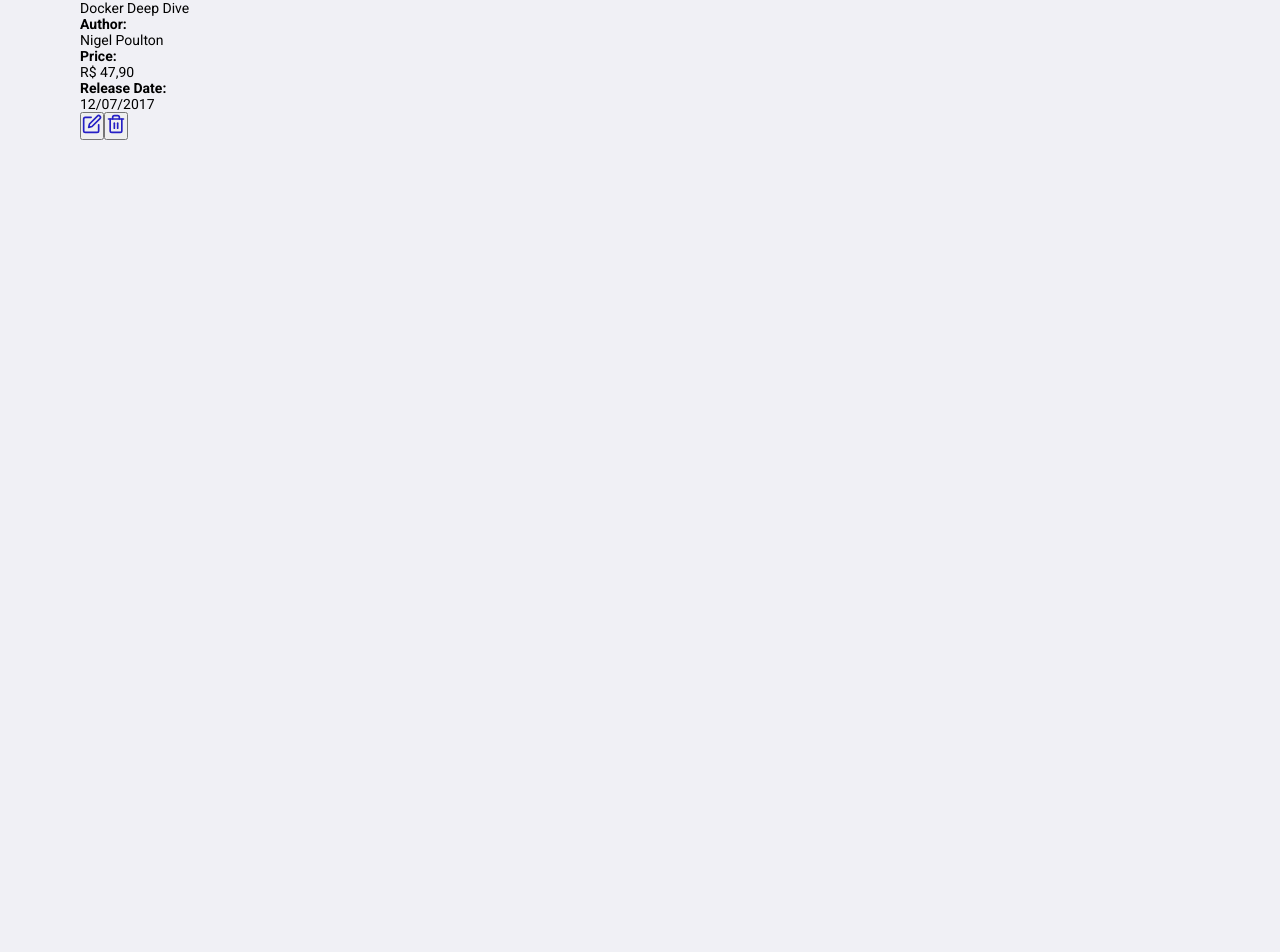
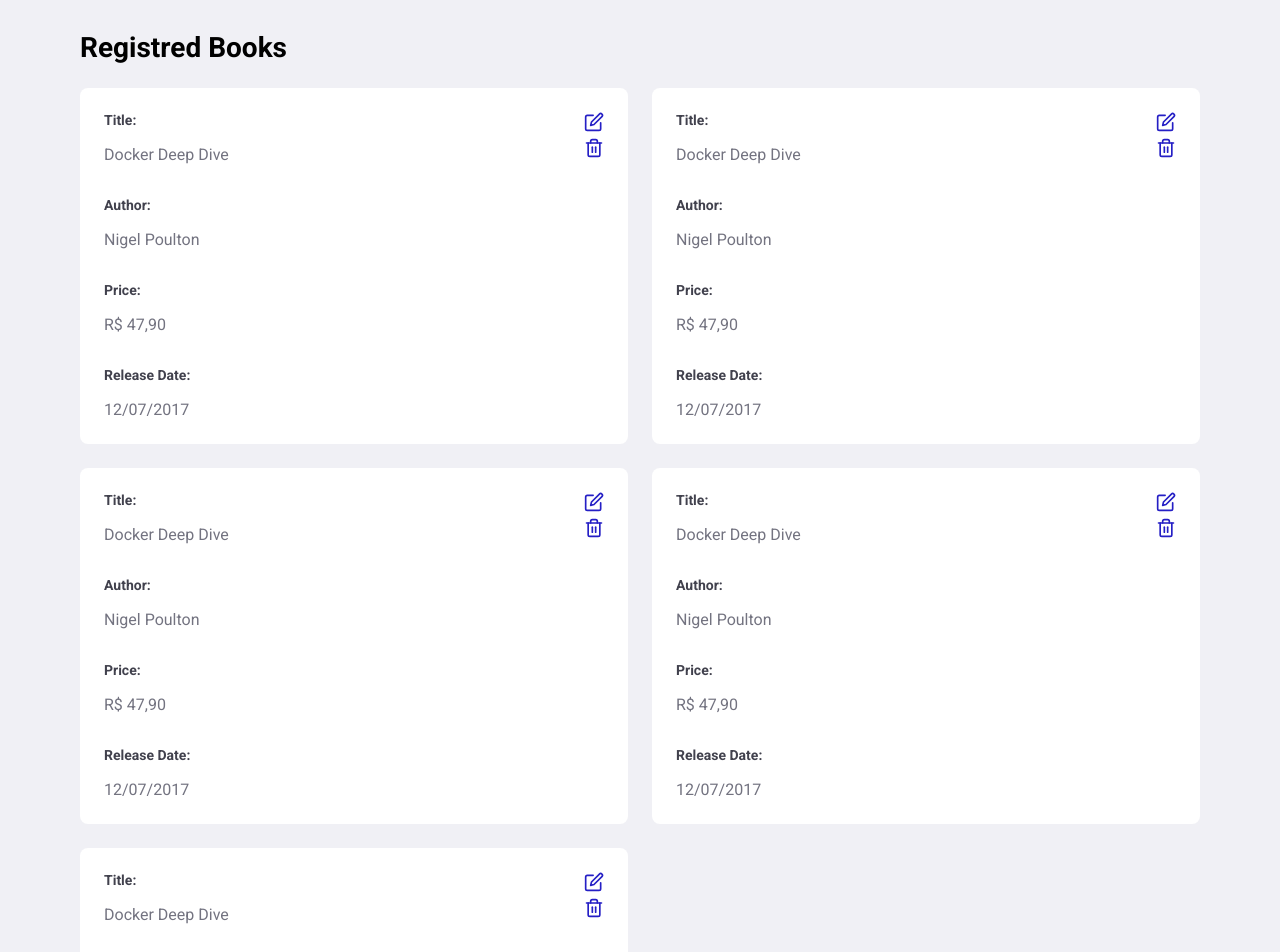
Before and after one commit to fabiosimplis/React_Rest_Client, a React (Create React App) app: page /book in a window 1280 px wide. Shown: the part 145-1097 px from the top of the page. Before the commit the page ends 800 px from the top, so only its background shows below. Built offline with nearby package versions, Linux system fonts and the light colour scheme; the HTML template or start-up script is replaced by a standard one.

Commit message:
:construction: Styling the Books Screen Listing

```diff
--- a/src/pages/Book/index.js
+++ b/src/pages/Book/index.js
@@ -36,6 +36,78 @@
                         <FiTrash2 size={20} color="#251FC5"/>
                     </button>
                 </li>
+
+                <li>
+                    <strong>Title: </strong>
+                    <p>Docker Deep Dive</p>
+                    <strong>Author: </strong>
+                    <p>Nigel Poulton</p>
+                    <strong>Price:</strong>
+                    <p>R$ 47,90</p>
+                    <strong>Release Date: </strong>
+                    <p>12/07/2017</p>
+
+                    <button type="button">
+                        <FiEdit size={20} color="#251FC5"/>
+                    </button>
+                    <button type="button">
+                        <FiTrash2 size={20} color="#251FC5"/>
+                    </button>
+                </li>
+
+                <li>
+                    <strong>Title: </strong>
+                    <p>Docker Deep Dive</p>
+                    <strong>Author: </strong>
+                    <p>Nigel Poulton</p>
+                    <strong>Price:</strong>
+                    <p>R$ 47,90</p>
+                    <strong>Release Date: </strong>
+                    <p>12/07/2017</p>
+
+                    <button type="button">
+                        <FiEdit size={20} color="#251FC5"/>
+                    </button>
+                    <button type="button">
+                        <FiTrash2 size={20} color="#251FC5"/>
+                    </button>
+                </li>
+
+                <li>
+                    <strong>Title: </strong>
+                    <p>Docker Deep Dive</p>
+                    <strong>Author: </strong>
+                    <p>Nigel Poulton</p>
+                    <strong>Price:</strong>
+                    <p>R$ 47,90</p>
+                    <strong>Release Date: </strong>
+                    <p>12/07/2017</p>
+
+                    <button type="button">
+                        <FiEdit size={20} color="#251FC5"/>
+                    </button>
+                    <button type="button">
+                        <FiTrash2 size={20} color="#251FC5"/>
+                    </button>
+                </li>
+
+                <li>
+                    <strong>Title: </strong>
+                    <p>Docker Deep Dive</p>
+                    <strong>Author: </strong>
+                    <p>Nigel Poulton</p>
+                    <strong>Price:</strong>
+                    <p>R$ 47,90</p>
+                    <strong>Release Date: </strong>
+                    <p>12/07/2017</p>
+
+                    <button type="button">
+                        <FiEdit size={20} color="#251FC5"/>
+                    </button>
+                    <button type="button">
+                        <FiTrash2 size={20} color="#251FC5"/>
+                    </button>
+                </li>
             </ul>
 
         </div>
--- a/src/pages/Book/styles.css
+++ b/src/pages/Book/styles.css
@@ -43,3 +43,54 @@
     border-color: #251FC5;
 
 }
+
+.book-container h1{
+    margin-top: 80px;
+    margin-bottom: 24px;
+}
+
+.book-container ul {
+    display: grid;
+    grid-template-columns: repeat(2, 1fr);
+    grid-gap: 24px;
+    list-style: none;
+}
+
+.book-container ul li {
+    background: #ffffff;
+    padding: 24px;
+    border-radius: 8px;
+    position: relative;
+}
+
+.book-container ul li button {
+    position: absolute;
+    right: 24px;
+    top: 24px;
+    border: 0;
+    background: transparent;
+}
+
+.book-container ul li button + button{
+    top: 50px;
+}
+
+.book-container ul li button:hover{
+    opacity: 0.8;
+}
+
+.book-container ul li strong{
+    display: block;
+    margin-bottom: 16px;
+    color: #41414D;
+}
+
+.book-container ul li p + strong{
+    margin-top: 32px;
+}
+
+.book-container ul li p{
+    color: #737380;
+    line-height: 21px;
+    font-size: 16px;
+}
```
